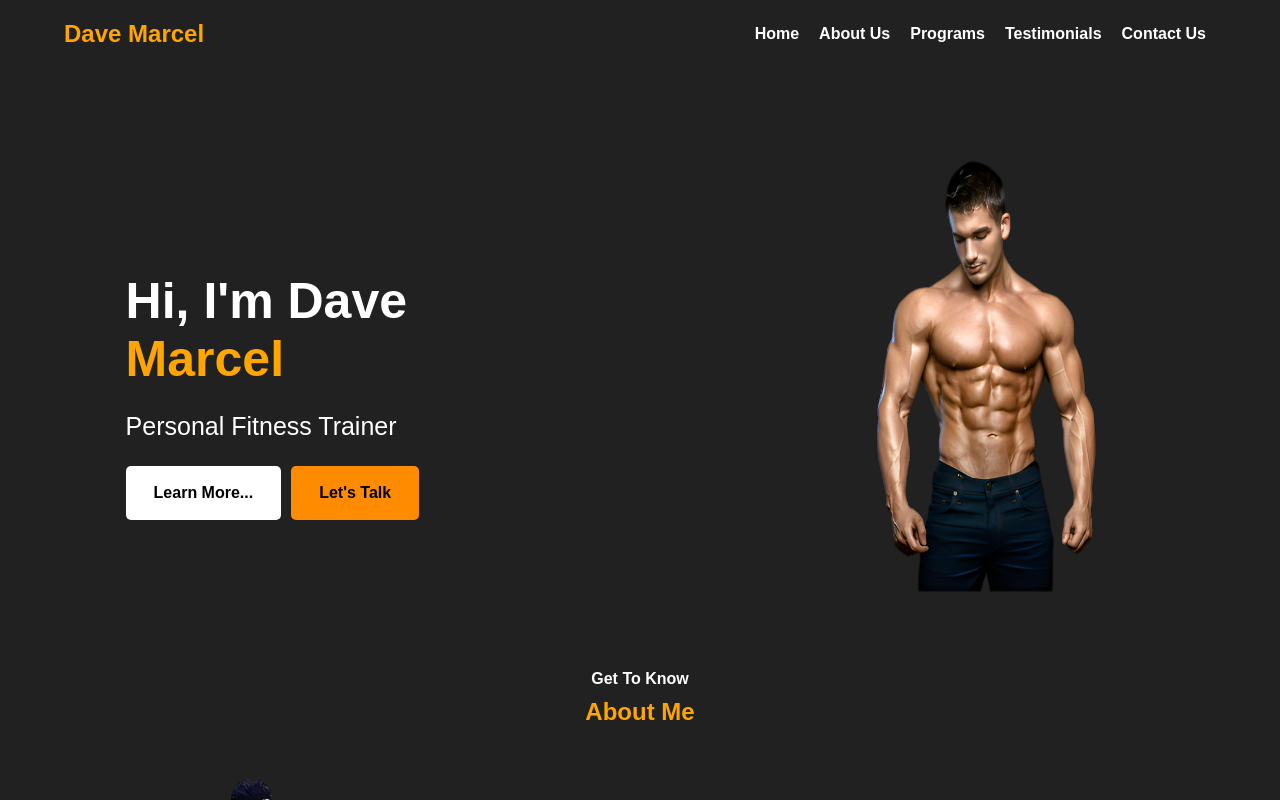
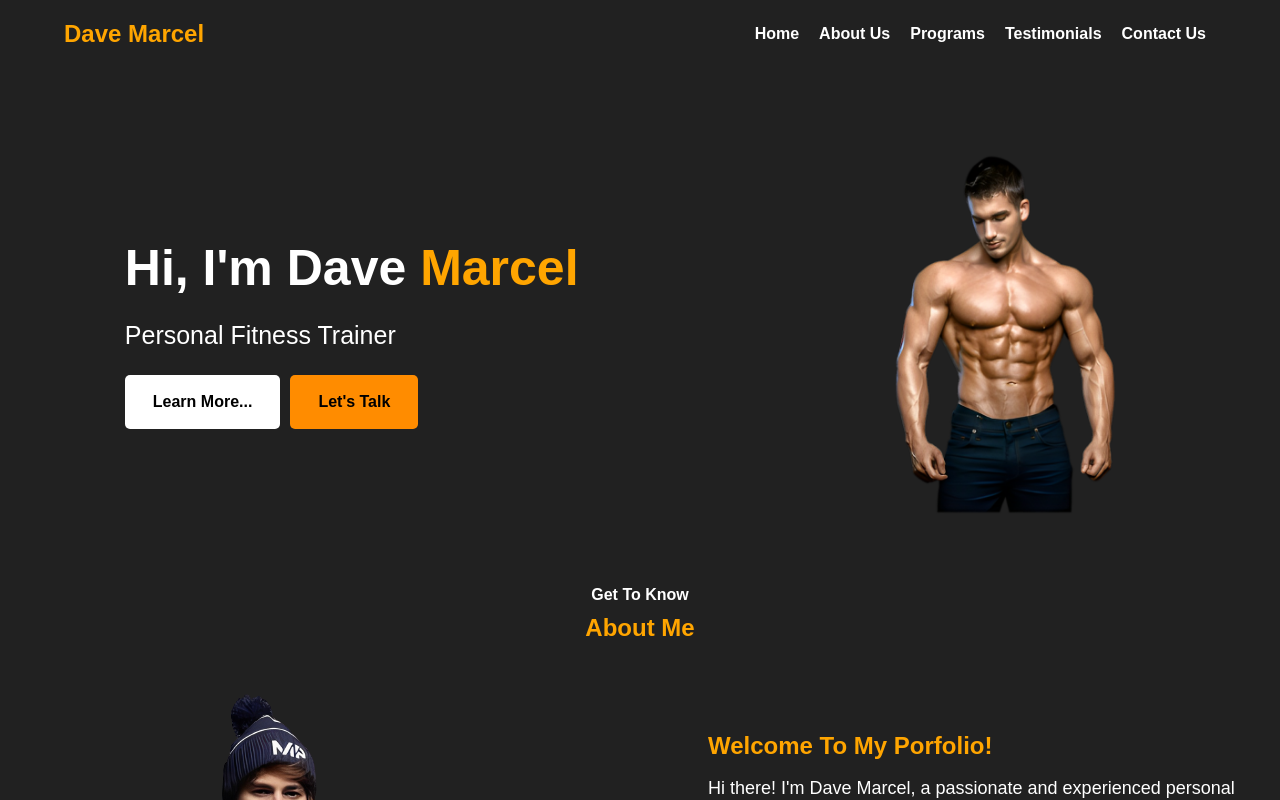
Before and after one commit to GulzaibAhmad/fitness-app, a React (Create React App) app: page / in a window 1280 px wide. Shown: the top 800 px of the page. Built offline with nearby package versions, Linux system fonts and the light colour scheme.

Commit message:
Done.hamNav

```diff
--- a/src/components/contact/Contact.css
+++ b/src/components/contact/Contact.css
@@ -1,5 +1,5 @@
 #contact {
-    padding: 20px;
+    padding: 2rem;
   }
 
   h5 {
--- a/src/components/footer/footer.css
+++ b/src/components/footer/footer.css
@@ -1,6 +1,6 @@
 footer {
     background-color: orange;
-    max-width: 100%;
+    width: 100%;
     padding: 20px;
     text-align: center;
     color: #fff;
--- a/src/components/header/Header.js
+++ b/src/components/header/Header.js
@@ -11,6 +11,11 @@ export default function Header() {
     setNavOpen(!isNavOpen);
   };
 
+  // Function to close the navigation
+  const closeNav = () => {
+    setNavOpen(false);
+  };
+
   return (
     <header>
       <div className="nav">
@@ -21,11 +26,11 @@ export default function Header() {
           </div>
           <div className={`nav-links ${isNavOpen ? 'open' : ''}`}>
             <ul>
-            <li><a href="/">Home</a></li>
-            <li><a href="#about">About Us</a></li>
-            <li><a href="#programs">Programs</a></li>
-            <li><a href="#testimonials">Testimonials</a></li>
-            <li><a href="#contact">Contact Us</a></li>
+              <li><a href="/" onClick={closeNav}>Home</a></li>
+              <li><a href="#about" onClick={closeNav}>About Us</a></li>
+              <li><a href="#programs" onClick={closeNav}>Programs</a></li>
+              <li><a href="#testimonials" onClick={closeNav}>Testimonials</a></li>
+              <li><a href="#contact" onClick={closeNav}>Contact Us</a></li>
             </ul>
           </div>
         </nav>
--- a/src/components/header/header.css
+++ b/src/components/header/header.css
@@ -54,7 +54,9 @@ nav ul li a:hover {
 }
 
 /* Mobile Styles */
-@media screen and (max-width: 400px), (min-width: 401px) and (max-width: 768px) {
+@media screen and (max-width: 400px),
+       (min-width: 401px) and (max-width: 768px),
+       (min-width: 769px) and (max-width: 1024px) {
 
   .hamburger-icon {
     display: block;
@@ -92,6 +94,7 @@ nav ul li a:hover {
   }
 }
 
+
 @media screen and (min-width: 769px) and (max-width: 1024px) {
   nav {
     width: 80%;
--- a/src/components/header/hero.css
+++ b/src/components/header/hero.css
@@ -82,8 +82,8 @@
         flex: 0 0 100%;
         justify-content: center;
       }
-      h2 {
-        font-size: 30px;
+      .details h2 {
+        font-size: 40px;
       }
 
       .details p {
@@ -102,6 +102,10 @@
         align-items: center;
         gap: 20px;
         margin-top: 5%;
+      }
+
+      .details h2 {
+        font-size: 50px;
       }
 
       .details {
@@ -141,3 +145,21 @@
         padding: 80px;
       }
     }
+
+    @media screen and (min-width: 1025px) and (max-width: 1316px) {
+      .hero-container {
+        justify-content: center;
+        align-items: center;
+        gap: 5%;
+        margin-top: 5%;
+      }
+
+      h2 {
+        font-size: 50px;
+      }
+
+      .details {
+        margin-top: 0;
+        padding: 80px;
+      }
+    }
--- a/src/components/testimonials/testimonial.css
+++ b/src/components/testimonials/testimonial.css
@@ -3,6 +3,7 @@
     margin: 0 auto;
     overflow: hidden;
     position: relative;
+    padding: 2rem;
   }
 
   #testimonials img {
```
Also changed, not shown: src/components/programs/Programs.js (line endings or trailing spaces). Lines whose indentation alone changed are shown as unchanged.
